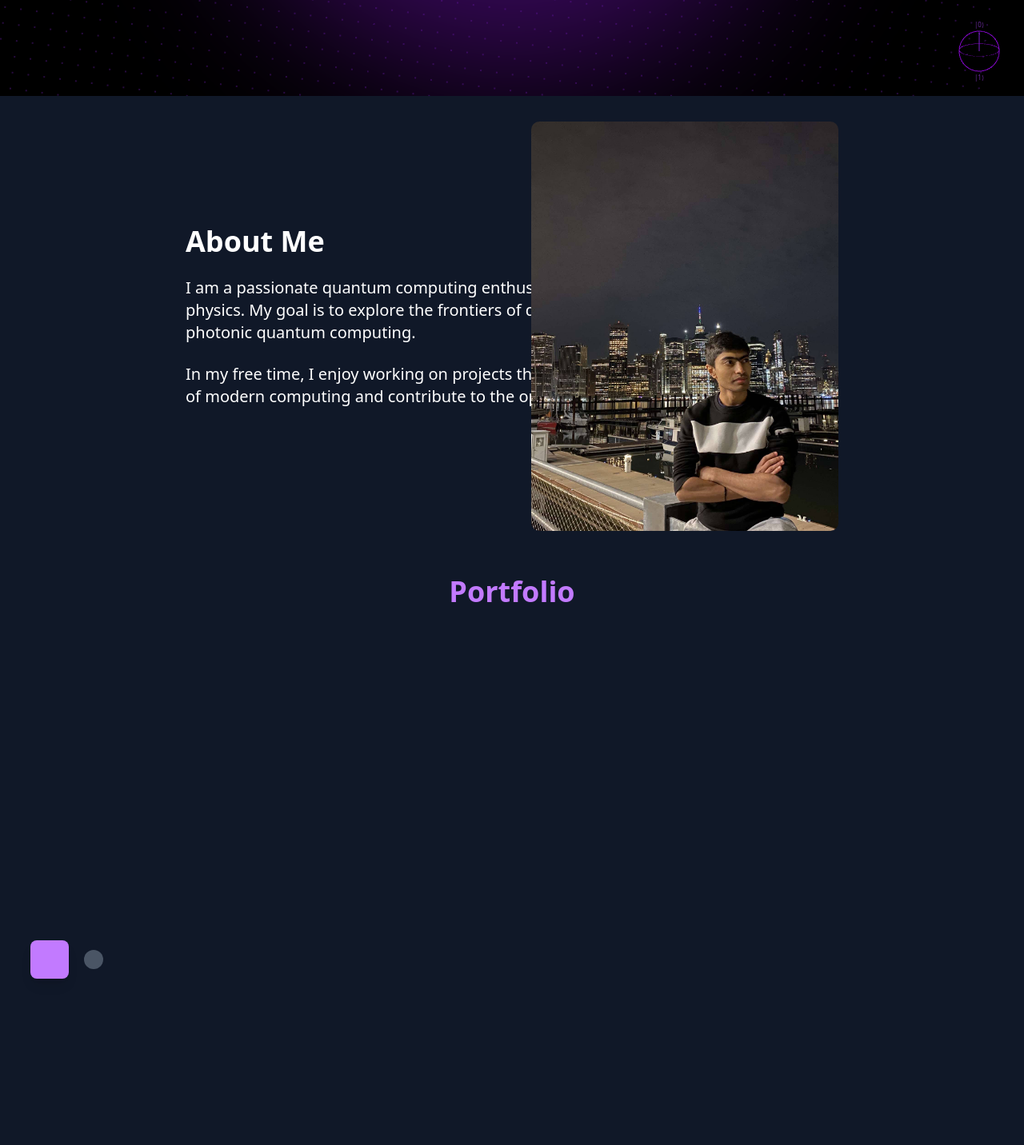
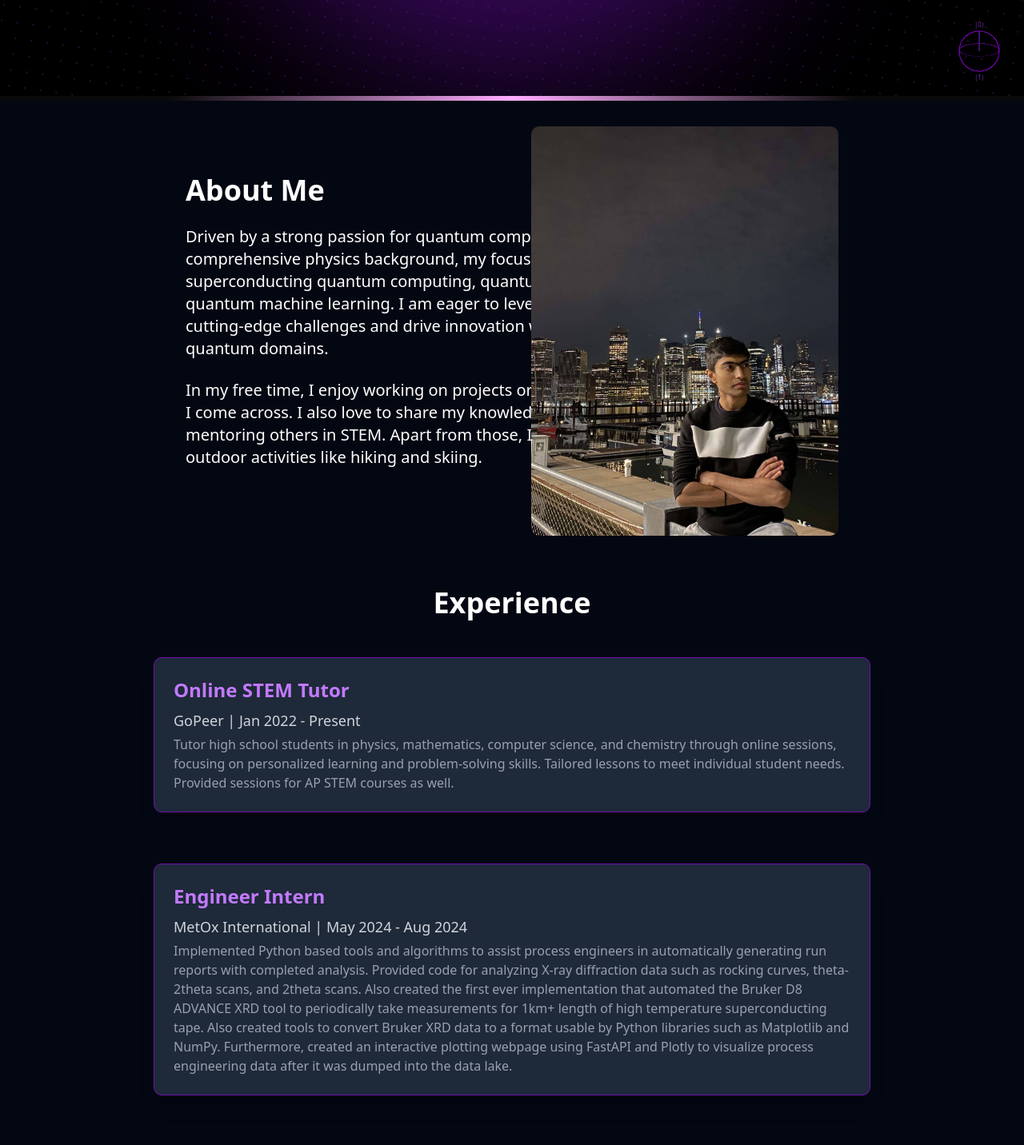
Before and after one commit to Psonu2003/Psonu2003.github.io, a React (Vite) app: page / in a window 1280 px wide. Shown: the part 680-2112 px from the top of the page at 80% size. Built offline with nearby package versions, Linux system fonts and the light colour scheme.

Commit message:
Added Experience, fixed ordering, and added laser info button

```diff
--- a/src/App.jsx
+++ b/src/App.jsx
@@ -4,6 +4,9 @@ import Hero from './components/Hero';
 import RotatingSphere from './components/Sphere';
 import Portfolio from './components/Portfolio';
 import AboutMe from './components/AboutMe';
+import Experience from './components/Experience';
+import { Button } from './components/ui/button'; // Import Button component
+import LaserConceptModal from './components/LaserConceptModal'; // Import the new modal component
 
 function App() {
   const [darkMode, setDarkMode] = useState(true);
@@ -11,7 +14,8 @@ function App() {
   const plateRef = useRef(null);
   const [laserHeight, setLaserHeight] = useState(0);
   const [laserBottom, setLaserBottom] = useState(0);
-  const maxLaserHeightPct = 0.75;
+  const [showLaserModal, setShowLaserModal] = useState(false); // New state for modal visibility
+  const maxLaserHeightPct = 0.8;
 
   useEffect(() => {
     if (darkMode) {
@@ -30,7 +34,7 @@ function App() {
       const progress = Math.min(scrollY / height, maxLaserHeightPct);
       const targetHeight = progress * height;
       setLaserHeight(targetHeight);
-      console.log(progress);
+      // console.log(progress);
 
       if (laserRef.current) {
         const rect = laserRef.current.getBoundingClientRect();
@@ -83,7 +87,26 @@ function App() {
       </div>
 
       <AboutMe darkMode={darkMode} />
+      <Experience darkMode={darkMode} />
       <Portfolio darkMode={darkMode} laserBottom={laserBottom} />
+
+      {/* Info Button for Laser Concept */}
+      <div className="bottom-4 left-4 z-50"> {/* Positioned at bottom-left */}
+        <Button
+          variant="outline" // Using your existing outline button style
+          className="shadow-md shadow-purple-500/30 dark:shadow-purple-700/30" // Adding a subtle glow
+          onClick={() => setShowLaserModal(true)}
+        >
+          What's this laser?
+        </Button>
+      </div>
+
+      {/* Laser Concept Modal */}
+      <LaserConceptModal
+        isOpen={showLaserModal}
+        onClose={() => setShowLaserModal(false)}
+        darkMode={darkMode}
+      />
     </div>
   );
 }
--- a/src/components/AboutMe.jsx
+++ b/src/components/AboutMe.jsx
@@ -3,18 +3,31 @@ import { motion } from "framer-motion";
 export default function AboutMe({ darkMode }) {
   return (
     <>
+      {/* Fancy Divider */}
+      <div
+        className={`
+          w-2/3 h-1.5 mx-auto rounded-full
+          bg-gradient-to-r from-transparent via-purple-600 to-transparent
+          dark:via-purple-400
+          shadow-lg
+          ${darkMode ? 'shadow-purple-700/50' : 'shadow-purple-500/50'}
+          filter blur-[0.7px] brightness-150 saturate-150
+          transition-all duration-500
+        `}
+      />
       <section
         className={`flex flex-col md:flex-row items-center justify-center p-8 transition-colors duration-500 ${
-          darkMode ? "bg-gray-900 text-white" : "bg-gray-100 text-gray-800"
+          darkMode ? "bg-gray-950 text-white" : "bg-gray-50 text-gray-800"
         }`}
       >
+
         <div className="flex-1 flex flex-col items-start text-left transition-colors duration-500 translate-x-50 xs:translate-x-0">
           <h2 className="text-3xl md:text-4xl font-bold mb-6">About Me</h2>
           <p className="max-w-2xl text-lg md:text-xl mb-6">
-            I am a passionate quantum computing enthusiast with a background in physics. My goal is to explore the frontiers of quantum algorithms and photonic quantum computing.
+            Driven by a strong passion for quantum computing and grounded in a comprehensive physics background, my focus lies in photonic and superconducting quantum computing, quantum algorithms, and quantum machine learning. I am eager to leverage my skills to tackle cutting-edge challenges and drive innovation within these dynamic quantum domains.
           </p>
           <p className="max-w-2xl text-lg md:text-xl mb-6">
-            In my free time, I enjoy working on projects that push the boundaries of modern computing and contribute to the open-source community.
+            In my free time, I enjoy working on projects or implementing concepts I come across. I also love to share my knowledge through teaching and mentoring others in STEM. Apart from those, I love gaming and outdoor activities like hiking and skiing.
           </p>
         </div>
         <motion.img
@@ -27,10 +40,6 @@ export default function AboutMe({ darkMode }) {
         />
       </section>
 
-      {/* Divider */}
-      {/* <div className="w-full h-1 bg-gray-300 dark:bg-gray-700 " /> */}
-
-
     </>
   );
 }
--- /dev/null
+++ b/src/components/Experience.jsx
@@ -0,0 +1,120 @@
+import React, { useRef, useEffect, useState } from 'react';
+import { motion, useAnimation } from 'framer-motion';
+
+// You will define your actual role data here or fetch it
+const experiences = [
+  {
+    id: 1,
+    title: "Online STEM Tutor",
+    company: "GoPeer",
+    date: "Jan 2022 - Present",
+    description: "Tutor high school students in physics, mathematics, computer science, and chemistry through online sessions, focusing on personalized learning and problem-solving skills. Tailored lessons to meet individual student needs. Provided sessions for AP STEM courses as well."
+  },
+  {
+    id: 2,
+    title: "Engineer Intern",
+    company: "MetOx International",
+    date: "May 2024 - Aug 2024",
+    description: "Implemented Python based tools and algorithms to assist process engineers in automatically generating run reports with completed analysis. Provided code for analyzing X-ray diffraction data such as rocking \
+    curves, theta-2theta scans, and 2theta scans. Also created the first ever implementation that automated the Bruker D8 ADVANCE XRD tool to periodically take measurements for 1km+ length of high temperature superconducting tape.\
+    Also created tools to convert Bruker XRD data to a format usable by Python libraries such as Matplotlib and NumPy. Furthermore, created an interactive\
+    plotting webpage using FastAPI and Plotly to visualize process engineering data after it was dumped into the data lake."
+  },
+  {
+    id: 3,
+    title: "Undergraduate Researcher",
+    company: "University of Texas at Austin",
+    date: "Jan 2022 - Dec 2022",
+    description: "As part of the Freshman Research Initiative (FRI) program, I learned about the fundamentals of quantum computing and photonics. I worked on a project that involved designing and simulating quantum circuits using Qiskit, a Python-based quantum computing framework. Such circuits included implementing Grover's algorithm and the Deutsch-Josza algorithm. I also explored the use of photonic qubits for quantum information processing."
+  },
+];
+
+export default function Experience({ darkMode }) {
+  return (
+    <section
+      className={`flex flex-col items-center justify-center p-8 min-h-screen transition-colors duration-500 ${
+        darkMode ? "bg-gray-950 text-white" : "bg-gray-50 text-gray-800" // Adjusted background for contrast
+      }`}
+    >
+      <h2 className="text-3xl md:text-4xl font-bold mb-12 text-gray-800 dark:text-white">
+        Experience
+      </h2>
+
+      <div className="w-full max-w-4xl space-y-16">
+        {experiences.map((experience) => (
+          <ExperienceItem key={experience.id} experience={experience} darkMode={darkMode} />
+        ))}
+      </div>
+    </section>
+  );
+}
+
+function ExperienceItem({ experience, darkMode }) {
+  const ref = useRef(null);
+  const controls = useAnimation();
+  const [inView, setInView] = useState(false);
+
+  useEffect(() => {
+    const observer = new IntersectionObserver(
+      ([entry]) => {
+        if (entry.isIntersecting) {
+          setInView(true);
+          controls.start({
+            filter: 'blur(0px)', // Remove blur
+            opacity: 1, // Full opacity
+            transition: { duration: 0.8, ease: "easeOut" }
+          });
+          // Optional: Add a subtle measurement effect animation here
+          // For example, a quick scale or brightness pulse
+        } else {
+          // Optional: Reset to initial state when out of view (for re-triggering)
+          setInView(false);
+          controls.start({
+            filter: 'blur(5px)', // Re-apply blur
+            opacity: 0.3, // Lower opacity
+            transition: { duration: 0.5, ease: "easeIn" }
+          });
+        }
+      },
+      {
+        root: null, // viewport
+        rootMargin: '0px',
+        threshold: 0.3 // Trigger when 30% of the item is visible
+      }
+    );
+
+    if (ref.current) {
+      observer.observe(ref.current);
+    }
+
+    return () => {
+      if (ref.current) {
+        observer.unobserve(ref.current);
+      }
+    };
+  }, [controls]);
+
+  return (
+    <motion.div
+      ref={ref}
+      className={`relative p-6 rounded-lg shadow-xl border ${
+        darkMode
+          ? 'bg-gray-800 border-purple-800'
+          : 'bg-gray-100 border-purple-300'
+      } transition-colors duration-500`}
+      initial={{ filter: 'blur(5px)', opacity: 0.3 }} // Initial unobserved state
+      animate={controls}
+    >
+      <h3 className="text-2xl font-semibold mb-2 text-purple-600 dark:text-purple-400">
+        {experience.title}
+      </h3>
+      <p className={`text-lg mb-1 ${darkMode ? 'text-gray-300' : 'text-gray-700'}`}>
+        {experience.company} <span className="font-light">| {experience.date}</span>
+      </p>
+      <p className={`${darkMode ? 'text-gray-400' : 'text-gray-600'}`}>
+        {experience.description}
+      </p>
+      {/* Optional: Add a subtle particle/glow effect around the text when observed */}
+    </motion.div>
+  );
+}
--- a/src/components/Hero.jsx
+++ b/src/components/Hero.jsx
@@ -24,14 +24,20 @@ const Hero = forwardRef(function Hero({ darkMode, setDarkMode }, ref) {
         {darkMode ? <Sun className="fill-white" /> : <Moon className="fill-black" />}
       </Button>
 
-      {/* Background Particles */}
-      <div className="absolute inset-0 z-0 flex items-center justify-center overflow-hidden">
-        <div className="w-[3000px] h-[3000px] rounded-full bg-[radial-gradient(circle,#7e22ce_1px,transparent_1px)] [background-size:20px_20px] opacity-30 animate-[spin_300s_linear_infinite]" />
-      </div>
+       {/* Background Particles */}
+       <div className="absolute inset-0 z-0 flex items-center justify-center overflow-hidden">
+      <div
+  className={`min-w-[200vw] min-h-[200vh] rounded-full [background-size:20px_20px] opacity-30 animate-[spin_300s_linear_infinite] ${
+    darkMode
+      ? "bg-[radial-gradient(circle,#7e22ce_1px,transparent_1px)]" // Original vibrant purple for dark mode
+      : "bg-[radial-gradient(circle,#e9b3ff_1px,transparent_1px)]" // Very light, low-contrast purple for light mode
+  }`}
+/>
+       </div>
 
       {/* Glowing Quantum Ring */}
       <motion.div
-        className="absolute z-0 w-[500px] h-[500px] rounded-full bg-purple-800 blur-3xl opacity-50"
+        className="absolute z-0 w-[500px] h-[500px] rounded-full bg-purple-300 dark:bg-purple-800 blur-3xl opacity-50"
         initial={{ scale: 0 }}
         animate={{ scale: 1.5 }}
         transition={{ duration: 2 }}
@@ -65,7 +71,7 @@ const Hero = forwardRef(function Hero({ darkMode, setDarkMode }, ref) {
           M.Sc. Quantum Computing — University of Maryland (<span className="italic">In Progress</span>)
         </p>
         <p className="text-lg dark:text-purple-300 text-purple-700 mt-2">
-          B.Sc. Physics — University of Texas at Austin
+          B.Sc. Physics — University of Texas at Austin (2025)
         </p>
         <p className="dark:text-gray-400 text-gray-700 mt-4 max-w-md mx-auto">
           I want to push the boundaries of modern day computing by exploring photonic quantum computing and quantum algorithms.
--- /dev/null
+++ b/src/components/LaserConceptModal.jsx
@@ -0,0 +1,61 @@
+import { motion, AnimatePresence } from 'framer-motion';
+import { Button } from "@/components/ui/button";
+import { X } from 'lucide-react'; // This icon is used for the close button
+
+export default function LaserConceptModal({ isOpen, onClose, darkMode }) {
+  if (!isOpen) return null; // Don't render if not open
+
+  return (
+    <AnimatePresence>
+      {isOpen && (
+        <motion.div
+          className="fixed inset-0 z-[999] flex items-center justify-center p-4" // z-index ensures it's on top
+          initial={{ opacity: 0 }}
+          animate={{ opacity: 1 }}
+          exit={{ opacity: 0 }}
+        >
+          {/* Backdrop (semi-transparent overlay) */}
+          <div
+            className={`absolute inset-0 ${
+              darkMode ? 'bg-black/70' : 'bg-white/70'
+            } backdrop-blur-sm`}
+            onClick={onClose} // Close when clicking outside
+          />
+
+          {/* Modal Content */}
+          <motion.div
+            className={`relative w-full max-w-lg p-6 rounded-lg shadow-2xl border ${
+              darkMode
+                ? 'bg-gray-900 border-purple-800 text-white'
+                : 'bg-gray-50 border-purple-300 text-gray-800'
+            } transition-colors duration-500`}
+            initial={{ scale: 0.9, y: 50 }} // Animation from slightly smaller/lower
+            animate={{ scale: 1, y: 0 }} // Animate to full size/position
+            exit={{ scale: 0.9, y: 50 }} // Animate back on close
+            transition={{ type: "spring", stiffness: 200, damping: 25 }} // Spring-like animation
+          >
+            {/* Close Button */}
+            <Button
+              variant="ghost"
+              size="icon"
+              onClick={onClose}
+              className="absolute top-3 right-3 text-gray-400 hover:text-gray-600 dark:text-gray-500 dark:hover:text-gray-300"
+            >
+              <X className="size-5" />
+            </Button>
+
+            <h2 className="text-2xl font-bold mb-4 text-purple-600 dark:text-purple-400">
+              The Quantum Laser Concept
+            </h2>
+            <p className="mb-4 text-sm md:text-base">
+              The visual laser beam in this portfolio represents a bit of quantum information being transmitted. It is alluding to my Laser Quantum Key Distribution BB84 Protocol project which uses this exact concept to classically demonstrate how the protocol works.
+            </p>
+            <p className="mb-4 text-sm md:text-base">
+              Each project showcase features a **Beam Splitter** (the purple square) and a **Receiver** (the glowing purple dot). When the main laser beam hits the Beam Splitter of a project, it's akin to a quantum measurement or interaction.
+            </p>
+          </motion.div>
+        </motion.div>
+      )}
+    </AnimatePresence>
+  );
+}
--- a/src/components/Portfolio.jsx
+++ b/src/components/Portfolio.jsx
@@ -2,14 +2,14 @@ import Showcase from './Showcase';
 
 export default function Portfolio({ darkMode, laserBottom }) {
   return (
-    <div className="w-full bg-gray-100 dark:bg-gray-900 transition-colors duration-500">
+    <div className="w-full bg-gray-50 dark:bg-gray-950 transition-colors duration-500">
       {/* <div className="flex flex-col items-center justify-center py-12">
         <h1 className="text-4xl font-bold text-purple-600 dark:text-purple-400 mb-6">Portfolio</h1>
         <p className="text-lg text-gray-700 dark:text-gray-300 mb-4">Scroll down to discover the magic.</p>
       </div> */}
 
       {/* Showcase Sections */}
-      <h1 className="text-4xl font-bold text-purple-600 dark:text-purple-400 text-center py-6 transition-colors duration-500">
+      <h1 className="text-4xl font-bold text-gray-800 dark:text-white text-center py-6 transition-colors duration-500">
         Portfolio
       </h1>
       <Showcase darkMode={darkMode} laserBottom={laserBottom} refID={1} />
```
